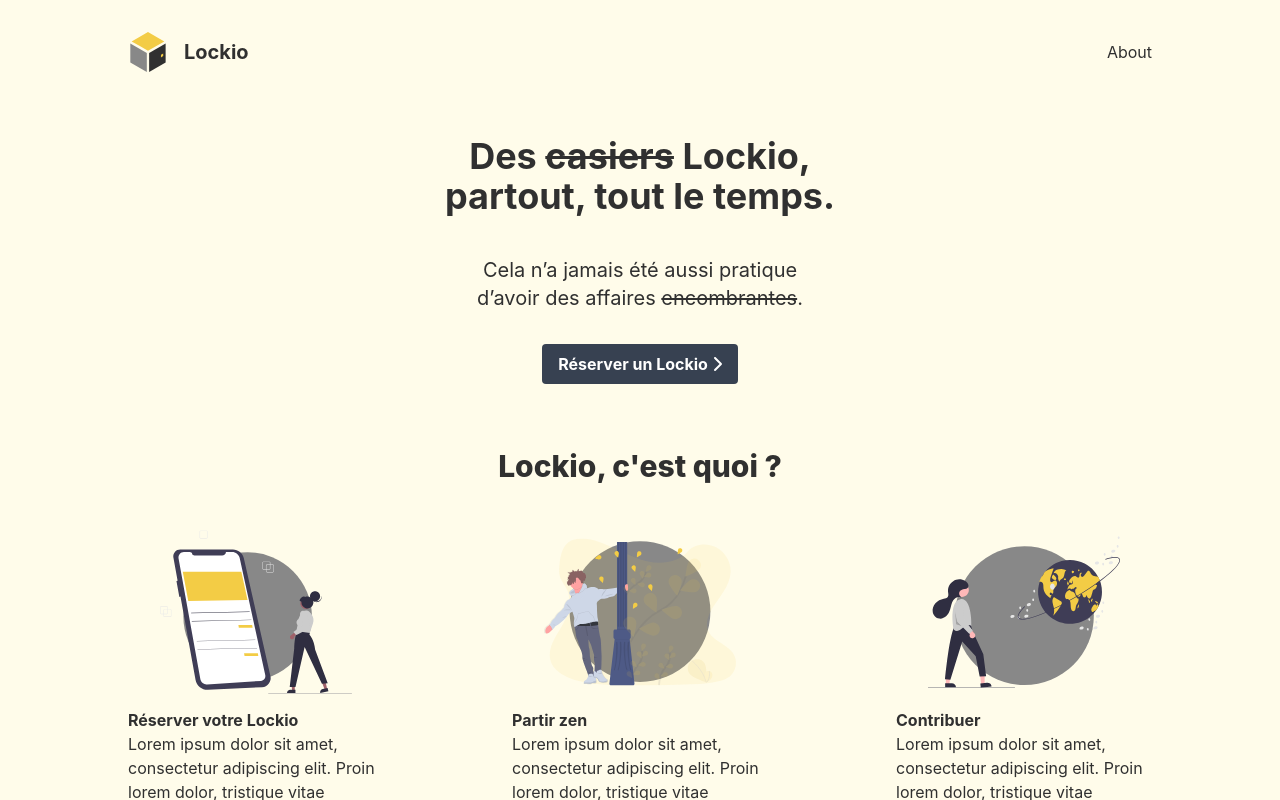
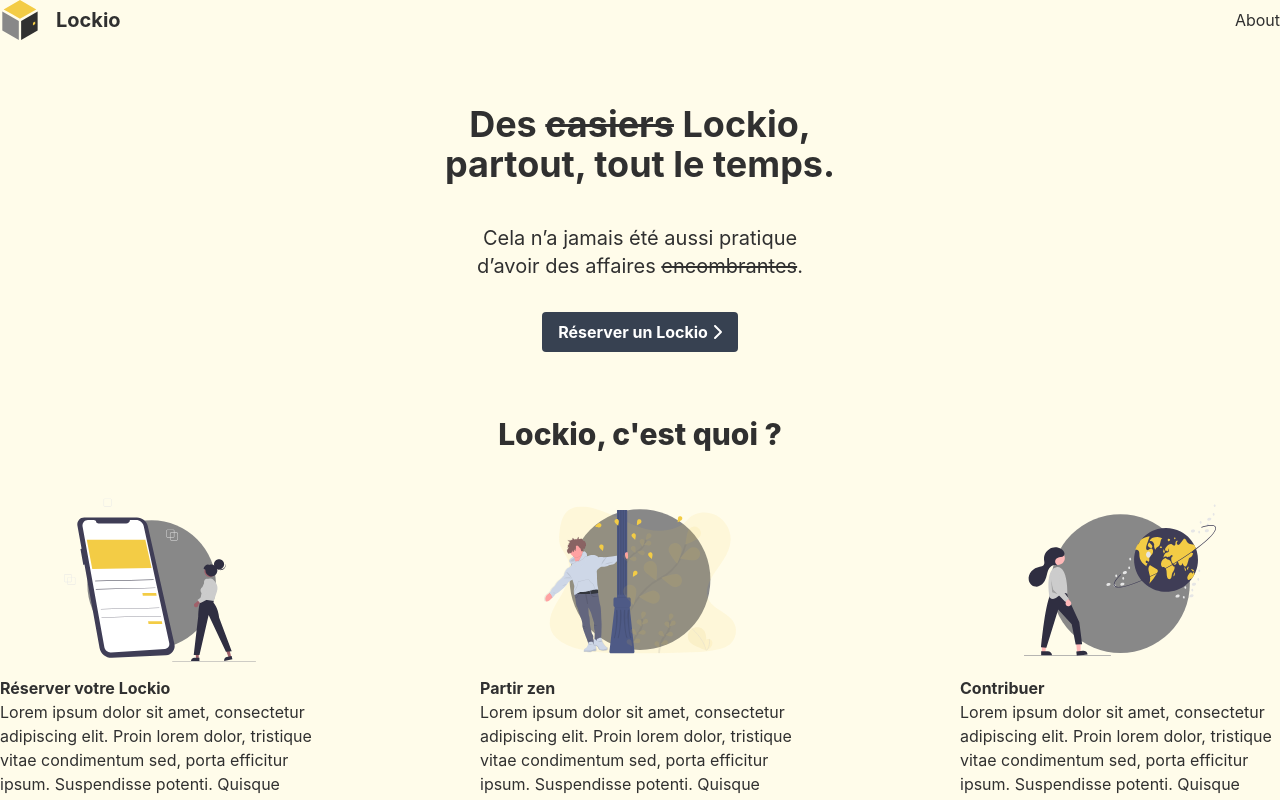
Before and after one commit to LockioIsTheBest/lockio-front, a Vue app: page / in a window 1280 px wide. Shown: the top 800 px of the page. Built offline with nearby package versions, Linux system fonts and the light colour scheme.

Commit message:
fix: remove margin

```diff
--- a/src/style.css
+++ b/src/style.css
@@ -22,5 +22,4 @@
 
 html {
     background-color: #f5f5f5;
-    margin: 4vh 10vw 4vh 10vw;
 }
```
